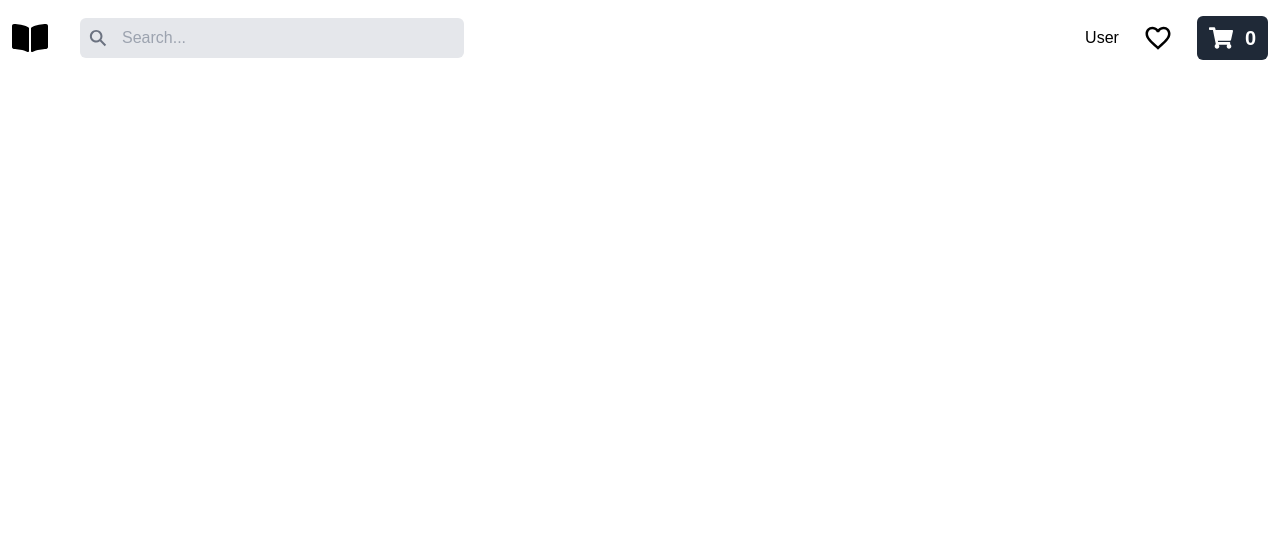
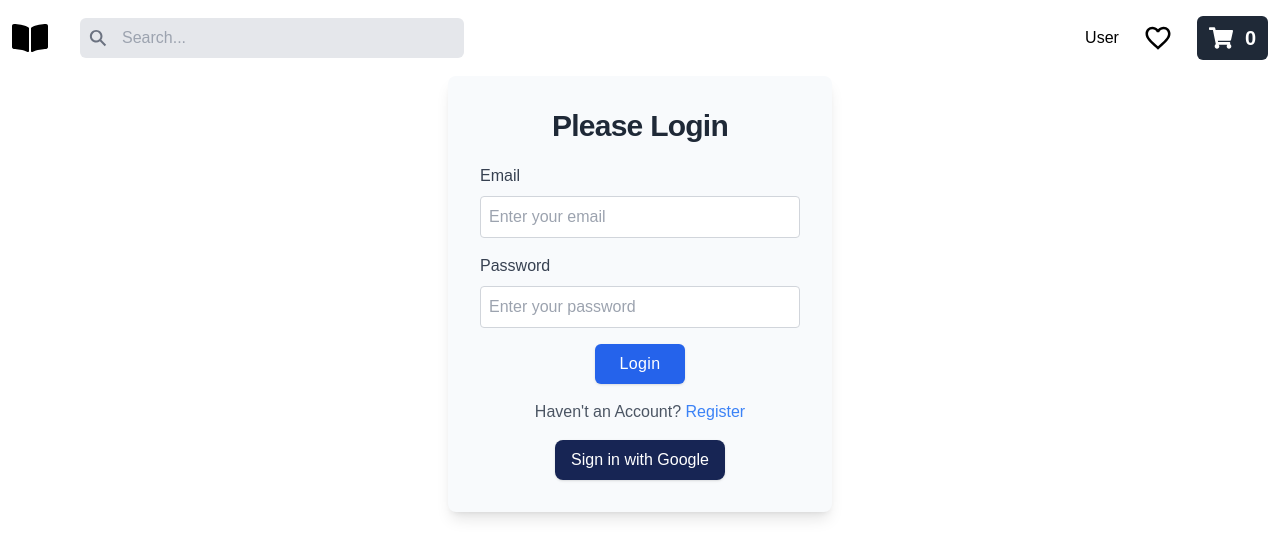
Before and after one commit to keshav-610/book-store-mern, a React (Vite) app in the folder frontend/: page /login in a window 1280 px wide. Before the commit this address had no page. Shown: the top 558 px of the page. Built offline with nearby package versions, Linux system fonts and the light colour scheme; a web font is replaced by a local one.

Commit message:
added login and register page

```diff
--- a/frontend/package.json
+++ b/frontend/package.json
@@ -10,8 +10,10 @@
     "preview": "vite preview"
   },
   "dependencies": {
+    "@reduxjs/toolkit": "^2.3.0",
     "react": "^18.3.1",
     "react-dom": "^18.3.1",
+    "react-hook-form": "^7.53.1",
     "react-icons": "^5.3.0",
     "react-router-dom": "^6.27.0",
     "rippleui": "^1.12.1",
--- a/frontend/src/App.jsx
+++ b/frontend/src/App.jsx
@@ -1,32 +1,22 @@
-import { useState, useEffect } from "react";
 import NavBar from "./components/NavBar";
 import { Routes, Route } from "react-router-dom";
 import Home from "./pages/Home";
 import Cart from "./pages/Cart";
 import Dashboard from "./pages/Dashboard";
+import Login from "./pages/Login"
+import Register from "./pages/Register";
 
 export default function App() {
-  const [isDarkTheme, setIsDarkTheme] = useState(false);
-
-  useEffect(() => {
-    const savedTheme = localStorage.getItem("theme");
-    if (savedTheme) {
-      setIsDarkTheme(savedTheme === "dark");
-    }
-  }, []);
-
-  useEffect(() => {
-    localStorage.setItem("theme", isDarkTheme ? "dark" : "light");
-  }, [isDarkTheme]);
-
   return (
-    <div className={isDarkTheme ? "bg-zinc-950 text-white transition-all" : "bg-white text-black transition-all"}>
-      <NavBar isDarkTheme={isDarkTheme} setIsDarkTheme={setIsDarkTheme} />
+    <div className="bg-white text-black transition-all">
+      <NavBar />
       <div className="content">
         <Routes>
           <Route path="/" element={<Home />} />
           <Route path="/cart" element={<Cart />} />
           <Route path="/dashboard" element={<Dashboard />} />
+          <Route path = "/login" element = {<Login/>}/>
+          <Route path = "/register" element = {<Register/>}/>
         </Routes>
       </div>
     </div>
--- /dev/null
+++ b/frontend/src/components/Footer.jsx
@@ -0,0 +1,9 @@
+import React from 'react'
+
+const Footer = () => {
+  return (
+    <div>Footer</div>
+  )
+}
+
+export default Footer
--- a/frontend/src/components/NavBar.jsx
+++ b/frontend/src/components/NavBar.jsx
@@ -9,7 +9,7 @@ const navigation = [
   { name: "Dashboard", href: "/dashboard" },
   { name: "Orders", href: "/orders" },
   { name: "Cart Page", href: "/cart" },
-  { name: "Check Out", href: "/checkout" },
+  { name: "Login", href: "/login" },
 ];
 
 const NavBar = () => {
--- a/frontend/src/components/NewsCard.jsx
+++ b/frontend/src/components/NewsCard.jsx
@@ -4,7 +4,7 @@ const getnews_img_url = (name) => {
 
 const NewsCard = ({ image, title, description }) => {
   return (
-    <div className="border w-2/5 flex justify-between">
+    <div className="border w-4/5 flex justify-between">
       <div className="p-4 flex-shrink-0">
         <img src={getnews_img_url(image)} alt={title} />
       </div>
--- a/frontend/src/index.css
+++ b/frontend/src/index.css
@@ -12,3 +12,7 @@
 .transition {
     transition: background-color 0.3s ease, color 0.3s ease;
   }
+
+  .no-scroll {
+    overflow: hidden;
+  }
--- a/frontend/src/pages/Home.jsx
+++ b/frontend/src/pages/Home.jsx
@@ -2,6 +2,7 @@ import Banner from "../components/Banner";
 import Recommend from "../components/Recommend";
 import TopSellers from "../components/TopSellers";
 import News from "../components/News";
+import Footer from "../components/Footer";
 
 const Home = () => {
   return (
@@ -10,6 +11,7 @@ const Home = () => {
       <TopSellers />
       <Recommend/>
       <News/>
+      <Footer/>
     </div>
   );
 };
--- /dev/null
+++ b/frontend/src/pages/Login.jsx
@@ -0,0 +1,64 @@
+import { Link } from "react-router-dom";
+import { useForm } from "react-hook-form";
+
+const Login = () => {
+  const { register, handleSubmit, watch, formState: { errors } } = useForm();
+  const onSubmit = data => console.log(data);
+  const handlegoogle =()=> console.log("you click google")
+  return (
+    <div className="flex items-center justify-center ">
+      <div className="bg-slate-50 max-w-sm w-full p-8 rounded-lg shadow-lg ">
+        <div className="mb-5">
+          <h3 className="text-3xl font-semibold text-gray-800 text-center tracking-tight">Please Login</h3>
+        </div>
+        <div className="flex flex-col gap-4">
+          <form onSubmit={handleSubmit(onSubmit)}>
+            <div>
+              <div className="mb-4 flex flex-col gap-2">
+                <h3 className="text-base tracking-normal text-gray-700">Email</h3>
+                <input
+                  {...register("email",{required:true})}
+                  type="email"
+                  name="email"
+                  id="email"
+                  className="w-full rounded border border-gray-300 p-2 focus:outline-none focus:ring focus:ring-blue-400 transition duration-200"
+                  placeholder="Enter your email"
+                />
+              </div>
+              <div className="mb-4 flex flex-col gap-2">
+                <h3 className="text-base tracking-normal text-gray-700">Password</h3>
+                <input
+                  {...register("password",{required:true})}
+                  type="password"
+                  name="password"
+                  id="password"
+                  className="w-full rounded border border-gray-300 p-2 focus:outline-none focus:ring focus:ring-blue-400 transition duration-200"
+                  placeholder="Enter your password"
+                />
+              </div>
+            </div>
+            <div className="flex justify-center">
+              <input
+                type="submit"
+                value="Login"
+                className="bg-blue-600 py-2 px-6 rounded-md text-white hover:bg-blue-700 transition duration-200 tracking-wide shadow hover:shadow-lg cursor-pointer"
+              />
+            </div>
+          </form>
+          <div className=" text-center text-gray-600">
+            <h3>
+              Haven't an Account? <Link to="/register" className="text-blue-500 hover:underline cursor-pointer">Register</Link>
+            </h3>
+          </div>
+          <div className="flex justify-center">
+            <button className="bg-blue-950 px-4 py-2 rounded-lg text-white hover:bg-blue-800 transition duration-200 shadow hover:shadow-lg" onClick={handlegoogle}>
+              Sign in with Google
+            </button>
+          </div>
+        </div>
+      </div>
+    </div>
+  );
+};
+
+export default Login;
--- /dev/null
+++ b/frontend/src/pages/Register.jsx
@@ -0,0 +1,62 @@
+import { Link } from "react-router-dom";
+import { useForm } from "react-hook-form";
+
+const Register = () => {
+  const { register, handleSubmit, formState: { errors } } = useForm();
+
+  const onSubmit = data => console.log(data);
+
+  return (
+    <div className="flex items-center justify-center">
+      <div className="bg-slate-50 max-w-sm w-full p-8 rounded-lg shadow-lg">
+        <div className="mb-5">
+          <h3 className="text-3xl font-semibold text-gray-800 text-center tracking-tight">Register</h3>
+        </div>
+        <div className="flex flex-col gap-4">
+          <form onSubmit={handleSubmit(onSubmit)}>
+            <div>
+              <div className="mb-4 flex flex-col gap-2">
+                <h3 className="text-base tracking-normal text-gray-700">Email</h3>
+                <input
+                  {...register("email", { required: true })}
+                  type="email"
+                  name="email"
+                  id="email"
+                  className="w-full rounded border border-gray-300 p-2 focus:outline-none focus:ring focus:ring-blue-400 transition duration-200"
+                  placeholder="Enter your email"
+                />
+                {errors.email && <span className="text-red-500 text-sm">Email is required</span>}
+              </div>
+              <div className="mb-4 flex flex-col gap-2">
+                <h3 className="text-base tracking-normal text-gray-700">Password</h3>
+                <input
+                  {...register("password", { required: true })}
+                  type="password"
+                  name="password"
+                  id="password"
+                  className="w-full rounded border border-gray-300 p-2 focus:outline-none focus:ring focus:ring-blue-400 transition duration-200"
+                  placeholder="Enter your password"
+                />
+                {errors.password && <span className="text-red-500 text-sm">Password is required</span>}
+              </div>
+            </div>
+            <div className="flex justify-center">
+              <input
+                type="submit"
+                value="Register"
+                className="bg-blue-600 py-2 px-6 rounded-md text-white hover:bg-blue-700 transition duration-200 tracking-wide shadow hover:shadow-lg cursor-pointer"
+              />
+            </div>
+          </form>
+          <div className="text-center text-gray-600">
+            <h3>
+              Already have an account? <Link to="/login" className="text-blue-500 hover:underline cursor-pointer">Login</Link>
+            </h3>
+          </div>
+        </div>
+      </div>
+    </div>
+  );
+};
+
+export default Register;
```
Also changed, not shown: 1 other file (tests, documents, lock files or other folders).
